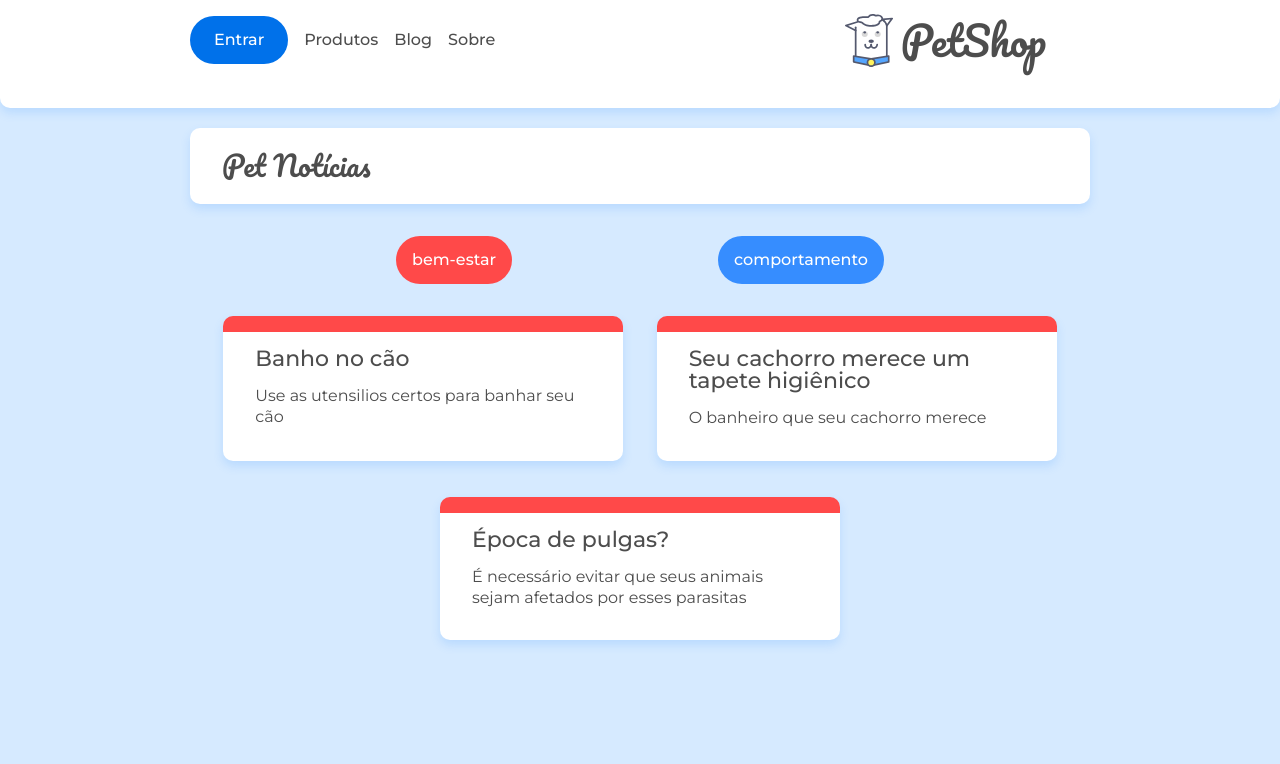
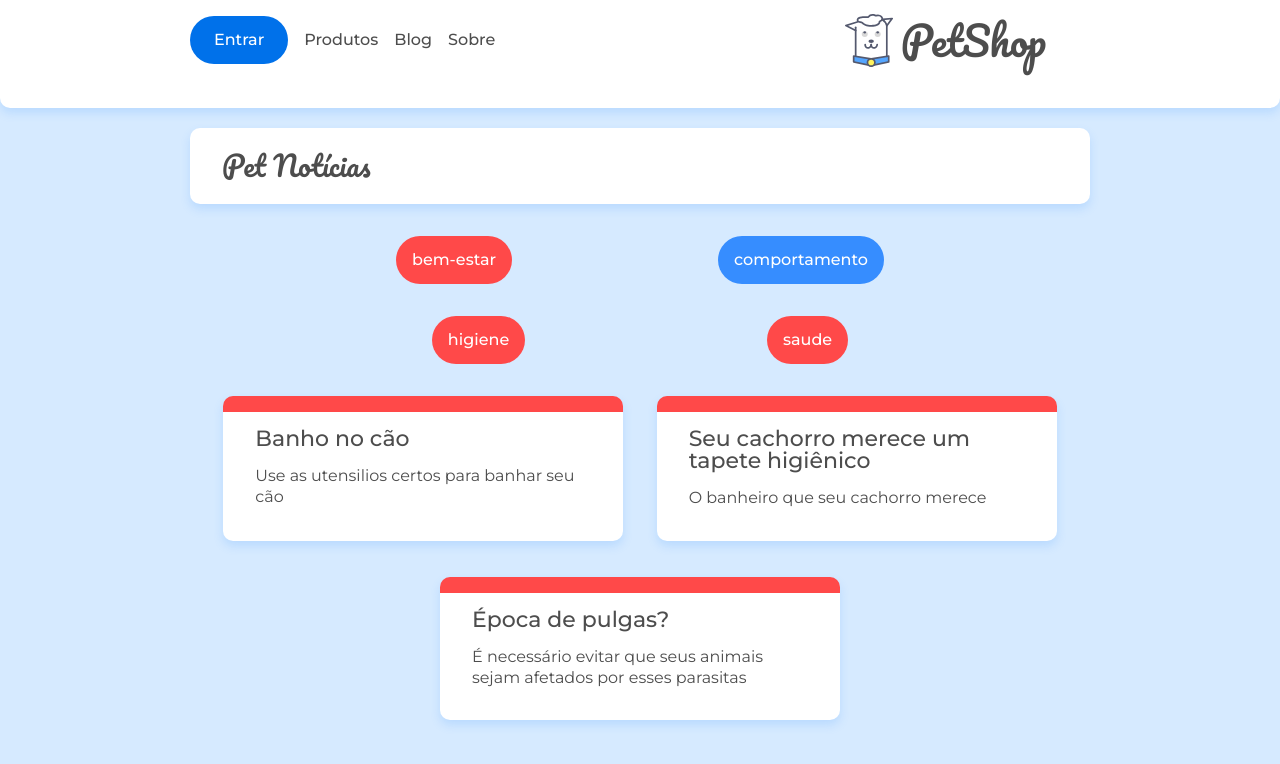
Before and after one commit to WalquiriaGodoy/react-router, a React (Create React App) app in the folder petshop/: page /categoria/bem-estar in a window 1280 px wide. Shown: the top 764 px of the page. Built offline with nearby package versions, Linux system fonts and the light colour scheme; data requests are answered from the project's data file.

Commit message:
feat(paths): Create dynamic paths using useRouteMatch hook

```diff
--- a/petshop/src/paginas/Categoria.jsx
+++ b/petshop/src/paginas/Categoria.jsx
@@ -1,12 +1,23 @@
-import React from 'react';
-import { Route, useParams, useRouteMatch } from 'react-router-dom';
+import React, { useEffect, useState } from 'react';
+import { Route, useParams, useRouteMatch, Link } from 'react-router-dom';
 import '../assets/css/blog.css';
 import ListaCategorias from '../Components/ListaCategorias';
 import ListaPost from '../Components/ListaPost';
+import { busca } from '../api/api';
+import SubCategoria from '../paginas/SubCategoria';
+import { Switch } from 'react-router-dom';
 
 const Categoria = () => {
   const { id } = useParams();
-  const { path } = useRouteMatch();
+  const { url, path } = useRouteMatch();
+  const [subcategorias, setSubCategorias] = useState([]);
+
+  useEffect(() => {
+    busca(`/categorias/${id}`, (categoria) => {
+      setSubCategorias(categoria.subcategorias);
+    });
+  }, [id]);
+
   return (
     <>
       <div className='container'>
@@ -14,9 +25,24 @@
       </div>
 
       <ListaCategorias />
-      <Route exact path={`${path}/`}>
-        <ListaPost url={`/posts?categoria=${id}`} />
-      </Route>
+      <ul className='lista-categorias container flex'>
+        {subcategorias.map((subcategoria) => (
+          <li
+            className={`lista-categorias__categoria lista-categorias__categoria--${id}`}
+            key={subcategoria}
+          >
+            <Link to={`${url}/${subcategoria}`}>{subcategoria}</Link>
+          </li>
+        ))}
+      </ul>
+      <Switch>
+        <Route exact path={`${path}/`}>
+          <ListaPost url={`/posts?categoria=${id}`} />
+        </Route>
+        <Route path={`${path}/:subcategoria`}>
+          <SubCategoria />
+        </Route>
+      </Switch>
     </>
   );
 };
--- /dev/null
+++ b/petshop/src/paginas/SubCategoria.jsx
@@ -0,0 +1,10 @@
+import React from 'react';
+import { useParams } from 'react-router-dom';
+import ListaPost from '../Components/ListaPost';
+
+const SubCategorias = () => {
+  const { subcategoria } = useParams();
+  return <ListaPost url={`/posts?subcategoria=${subcategoria}`} />;
+};
+
+export default SubCategorias;
```
Also changed, not shown: 2 other files (tests, documents, lock files or other folders).
